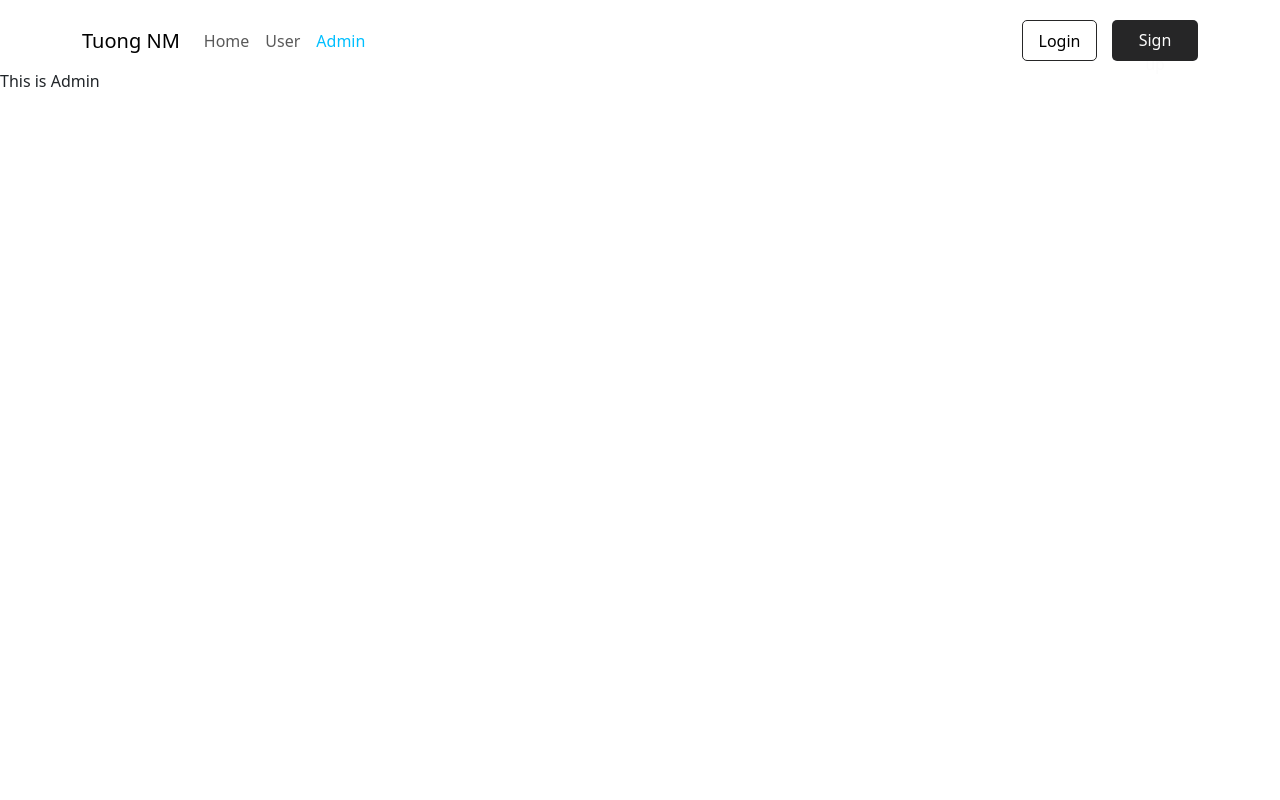
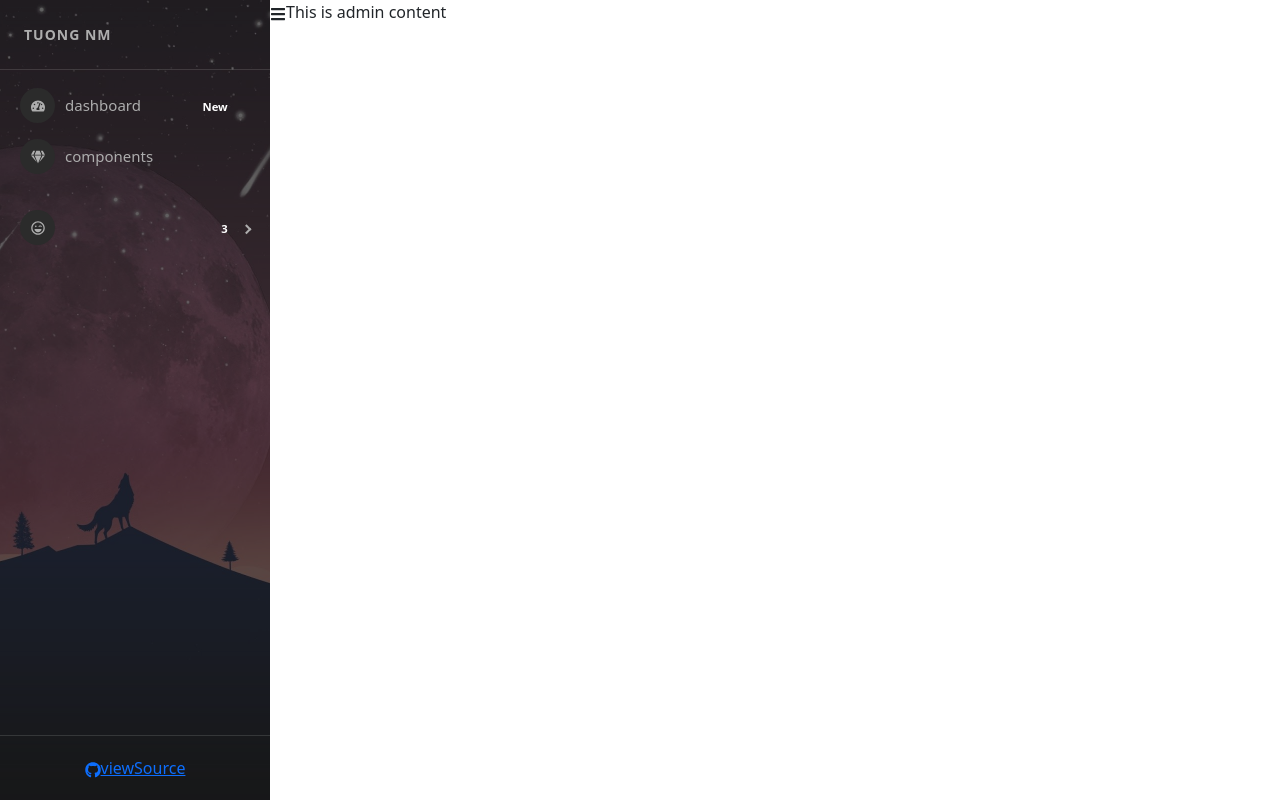
Before and after one commit to tuongnm2001/React_Ultimate, a React (Create React App) app: page /admins in a window 1280 px wide. Built offline with nearby package versions, Linux system fonts and the light colour scheme.

Commit message:
design admin sidebar

```diff
--- a/package.json
+++ b/package.json
@@ -10,6 +10,8 @@
     "react": "18.2.0",
     "react-bootstrap": "2.4.0",
     "react-dom": "18.2.0",
+    "react-icons": "4.4.0",
+    "react-pro-sidebar": "0.7.1",
     "react-redux": "8.0.1",
     "react-router-dom": "6.3.0",
     "react-scripts": "5.0.1",
--- a/src/components/Admin/Admin.js
+++ b/src/components/Admin/Admin.js
@@ -1,8 +1,25 @@
-
+import SideBar from "./SideBar";
+import './Admin.scss'
+import { FaBars } from 'react-icons/fa'
+import { useState } from "react";
 
 const Admin = (props) => {
+
+    const [collapsed, setCollapsed] = useState(false)
+
     return (
-        <div>This is Admin</div>
+        <div className="admin-container">
+            <div className="admin-sidebar">
+                <SideBar
+                    collapsed={collapsed}
+                />
+            </div>
+
+            <div className="admin-content">
+                <FaBars onClick={() => setCollapsed(!collapsed)} />
+                This is admin content
+            </div>
+        </div>
     )
 }
 export default Admin;
--- /dev/null
+++ b/src/components/Admin/Admin.scss
@@ -0,0 +1,13 @@
+.admin-container {
+    display  : flex;
+
+    .admin-sidebar {
+        .pro-sidebar {
+            height  : 100vh !important;
+        }
+    }
+
+    .admin-content {
+        cursor  : pointer;
+    }
+}
--- /dev/null
+++ b/src/components/Admin/SideBar.js
@@ -0,0 +1,92 @@
+import 'react-pro-sidebar/dist/css/styles.css'
+import {
+    ProSidebar,
+    Menu,
+    MenuItem,
+    SubMenu,
+    SidebarHeader,
+    SidebarFooter,
+    SidebarContent,
+} from 'react-pro-sidebar';
+
+import { FaTachometerAlt, FaGem, FaList, FaGithub, FaRegLaughWink, FaHeart } from 'react-icons/fa';
+import sidebarBg from '../../assets/bg2.jpg';
+const SideBar = (props) => {
+
+    const { image, collapsed, toggled, handleToggleSidebar } = props;
+
+    return (
+        <>
+            <ProSidebar
+                image={sidebarBg}
+                collapsed={collapsed}
+                toggled={toggled}
+                breakPoint="md"
+                onToggle={handleToggleSidebar}
+            >
+                <SidebarHeader>
+                    <div
+                        style={{
+                            padding: '24px',
+                            textTransform: 'uppercase',
+                            fontWeight: 'bold',
+                            fontSize: 14,
+                            letterSpacing: '1px',
+                            overflow: 'hidden',
+                            textOverflow: 'ellipsis',
+                            whiteSpace: 'nowrap',
+                        }}
+                    >
+                        Tuong NM
+                    </div>
+                </SidebarHeader>
+
+                <SidebarContent>
+                    <Menu iconShape="circle">
+                        <MenuItem
+                            icon={<FaTachometerAlt />}
+                            suffix={<span className="badge red">New</span>}
+                        >
+                            dashboard
+                        </MenuItem>
+                        <MenuItem icon={<FaGem />}> components </MenuItem>
+                    </Menu>
+                    <Menu iconShape="circle">
+                        <SubMenu
+                            suffix={<span className="badge yellow">3</span>}
+                            icon={<FaRegLaughWink />}
+                        >
+                            <MenuItem> 1</MenuItem>
+                            <MenuItem> 2</MenuItem>
+                            <MenuItem> 3</MenuItem>
+                        </SubMenu>
+
+                    </Menu>
+                </SidebarContent>
+
+                <SidebarFooter style={{ textAlign: 'center' }}>
+                    <div
+                        className="sidebar-btn-wrapper"
+                        style={{
+                            padding: '20px 24px',
+                        }}
+                    >
+                        <a
+                            href="https://github.com/azouaoui-med/react-pro-sidebar"
+                            target="_blank"
+                            className="sidebar-btn"
+                            rel="noopener noreferrer"
+                        >
+                            <FaGithub />
+                            <span style={{ whiteSpace: 'nowrap', textOverflow: 'ellipsis', overflow: 'hidden' }}>
+                                viewSource
+                            </span>
+                        </a>
+                    </div>
+                </SidebarFooter>
+            </ProSidebar>
+        </>
+    )
+}
+
+export default SideBar;
--- a/src/components/User/User.js
+++ b/src/components/User/User.js
@@ -2,7 +2,7 @@
 
 const User = (props) => {
     return (
-        <div>This is User</div>
+        <div>This is User NMT</div>
     )
 }
 
--- a/src/index.js
+++ b/src/index.js
@@ -18,9 +18,9 @@
       <Routes>
         <Route path='/' element={<App />}>
           <Route index element={<HomePage />} />
-          <Route path='/admins' element={<Admin />} />
           <Route path='/users' element={<User />} />
         </Route>
+        <Route path='/admins' element={<Admin />} />
       </Routes>
     </BrowserRouter>
     {/* </React.StrictMode> */}
```
Also changed, not shown: src/assets/bg2.jpg (added), 1 other file (tests, documents, lock files or other folders).
